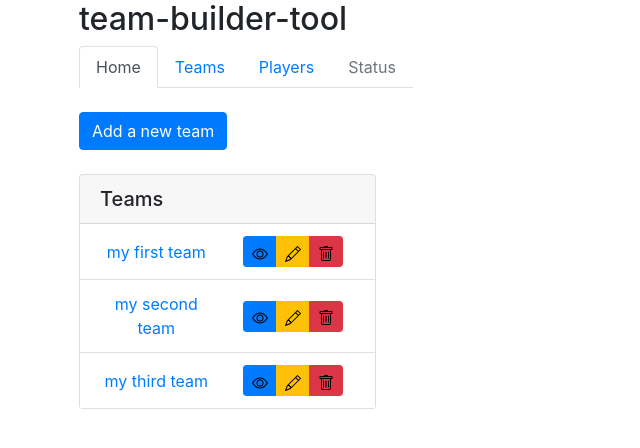
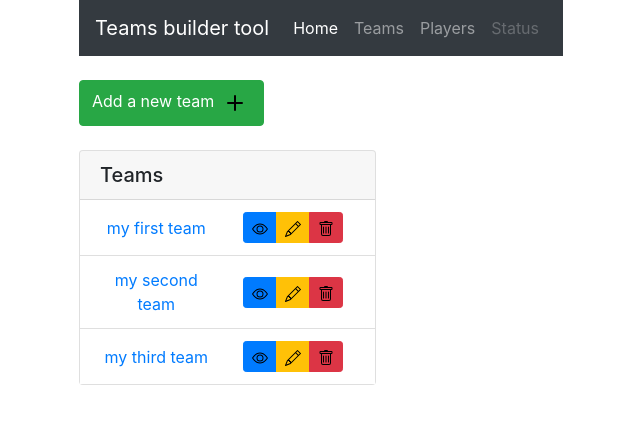
Before and after one commit to salsama59/team-builder-tool, an Angular app: page / in a window 1280 px wide. Shown: the top 448 px of the page, without its empty margins (6-646 px from the left). Built offline with nearby package versions, Linux system fonts and the light colour scheme.

Commit message:
Header component refactor
Changed for the nav bar implementation.
Added a new image for the new team button.
Added css to size the image.
Refactored app component and header component.
Integrated the image.

```diff
--- a/src/app/app.component.html
+++ b/src/app/app.component.html
@@ -1,17 +1,8 @@
 <div class="container">
-
   <div class="row">
-    <div class="col">
-      <h2>{{ title }}</h2>
-    </div>
+    <app-header [headerTitle]="title"></app-header>
   </div>
-
-  <div class="row">
-    <app-header></app-header>
-  </div>
-
   <div class="row">
     <app-teams></app-teams>
   </div>
-
 </div>
--- a/src/app/app.component.ts
+++ b/src/app/app.component.ts
@@ -6,5 +6,5 @@
   styleUrls: ['./app.component.css']
 })
 export class AppComponent {
-  public title = 'team-builder-tool';
+  public title = 'Teams builder tool';
 }
--- a/src/app/header/header.component.html
+++ b/src/app/header/header.component.html
@@ -1,5 +1,29 @@
 <div class="col">
-    <ul class="nav nav-tabs">
+    <nav class="navbar navbar-expand-lg navbar-dark bg-dark">
+        <a class="navbar-brand" href="#">{{ headerTitle}}</a>
+        <button class="navbar-toggler" type="button" data-toggle="collapse" data-target="#navbarNav"
+            aria-controls="navbarNav" aria-expanded="true" aria-label="Toggle navigation">
+            <span class="navbar-toggler-icon"></span>
+        </button>
+        <div class="collapse navbar-collapse" id="navbarNav">
+            <ul class="navbar-nav">
+                <li class="nav-item">
+                    <a id="home-tab-link" class="nav-link active" href="#">Home</a>
+                </li>
+                <li class="nav-item">
+                    <a id="teams-tab-link" class="nav-link" href="#">Teams</a>
+                </li>
+                <li class="nav-item">
+                    <a id="players-tab-link" class="nav-link" href="#">Players</a>
+                </li>
+                <li class="nav-item">
+                    <a id="status-tab-link" class="nav-link disabled" href="#" tabindex="-1"
+                        aria-disabled="true">Status</a>
+                </li>
+            </ul>
+        </div>
+    </nav>
+    <!-- <ul class="nav nav-tabs">
         <li class="nav-item">
             <a id="home-tab-link" class="nav-link active" href="#">Home</a>
         </li>
@@ -12,5 +36,5 @@
         <li class="nav-item">
             <a id="status-tab-link" class="nav-link disabled" href="#" tabindex="-1" aria-disabled="true">Status</a>
         </li>
-    </ul>
+    </ul> -->
 </div>
--- a/src/app/header/header.component.ts
+++ b/src/app/header/header.component.ts
@@ -1,8 +1,11 @@
-import { Component } from '@angular/core';
+import { Component, Input } from '@angular/core';
 
 @Component({
   selector: 'app-header',
   templateUrl: './header.component.html',
   styleUrls: ['./header.component.css']
 })
-export class HeaderComponent { }
+export class HeaderComponent {
+  @Input()
+  headerTitle: string = "";
+}
--- a/src/app/teams/teams.component.css
+++ b/src/app/teams/teams.component.css
@@ -0,0 +1,4 @@
+.icon-medium {
+    width: 32px;
+    height: 32px;
+}
--- a/src/app/teams/teams.component.html
+++ b/src/app/teams/teams.component.html
@@ -2,7 +2,10 @@
     <br>
     <div class="row">
         <div class="col">
-            <a id="new-team-buton-id" href="#" class="btn btn-primary">Add a new team</a>
+            <a id="new-team-buton-id" href="#" class="btn btn-success">
+                Add a new team
+                <img src="assets/images/plus.svg" class="img-fluid icon-medium" alt="plus.svg">
+            </a>
         </div>
     </div>
     <br>
```
Also changed, not shown: src/assets/images/plus.svg (added).
